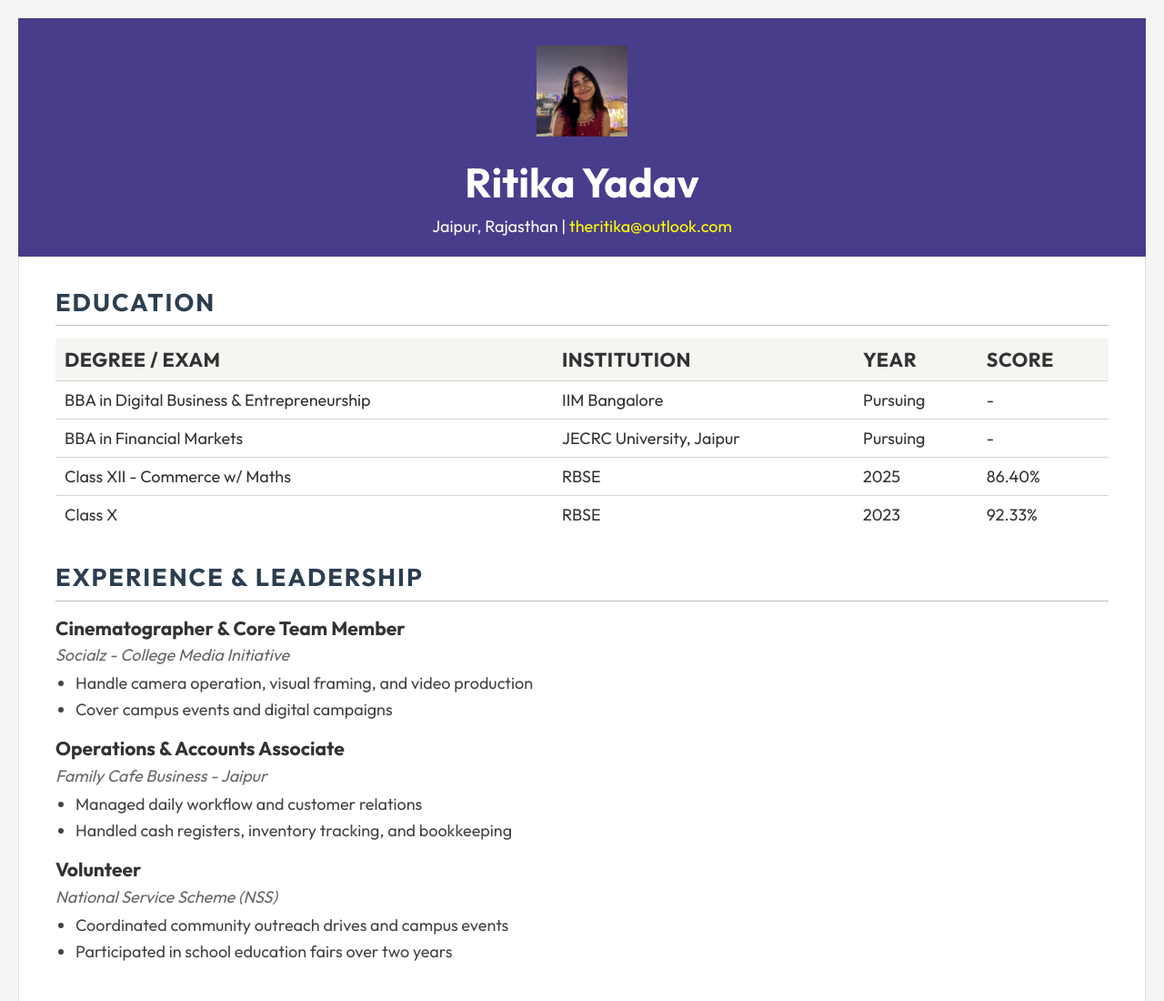
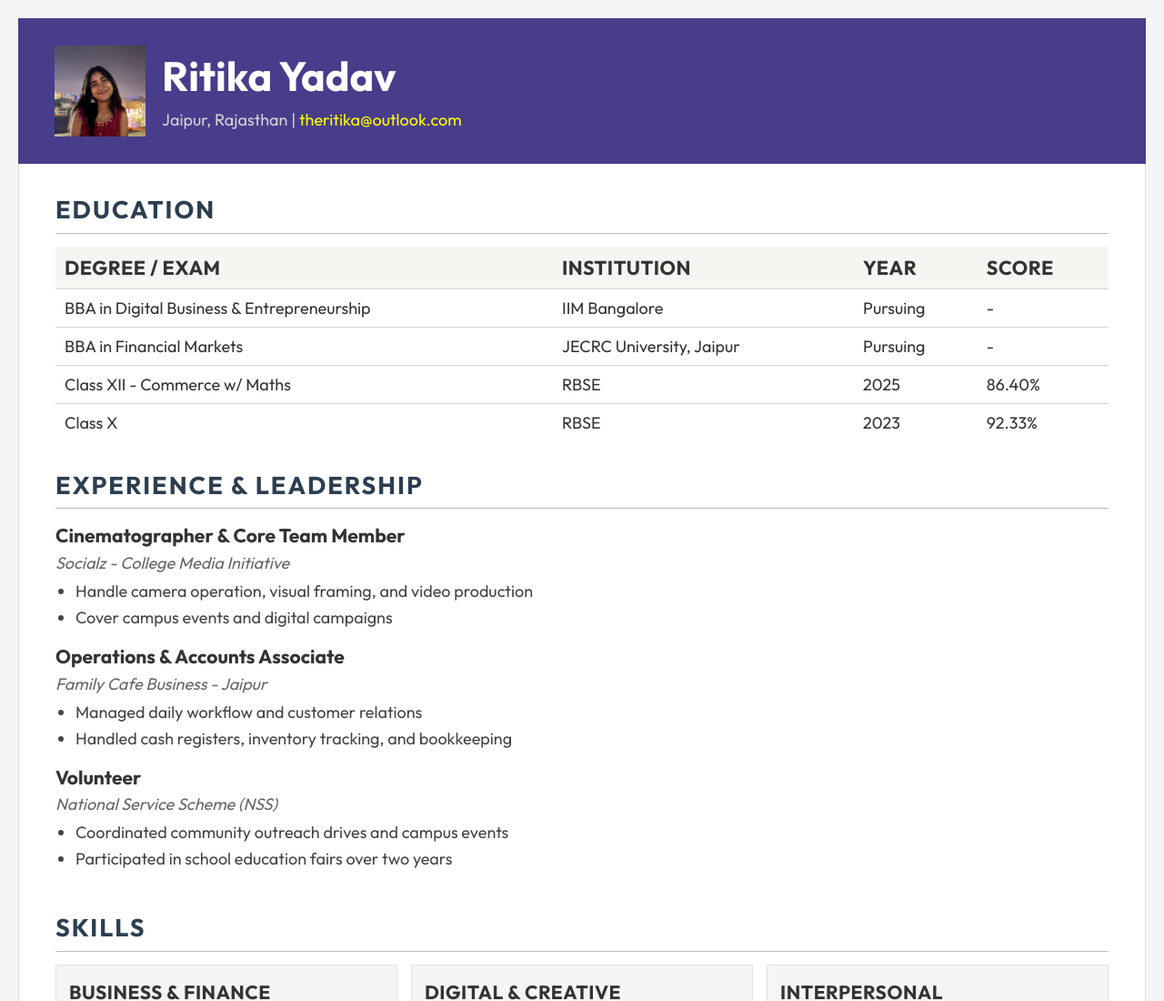
Before and after one commit to riityadav/resume, a plain HTML site: page index.html in a window 1280 px wide. Shown: the top 1100 px of the page at 91% size. Drawn offline with Linux system fonts and the light colour scheme.

Commit message:
Update style.css
Updated header styles to use flexbox layout and added gap.

```diff
--- a/style.css
+++ b/style.css
@@ -14,10 +14,10 @@ body {
 }
 
 header {
-    margin: 0 auto 0 auto;
+    display: flex;
+    gap: 1em;
     background: darkslateblue;
     color: #fff;
-    text-align: center;
     padding: 30px 40px 20px 40px;
 }
 
@@ -32,7 +32,7 @@ header h1 {
     font-size: 2.5em;
 }
 
-header .contact-info {
+header .header-content p {
     color: lightgray;
 }
 
```
